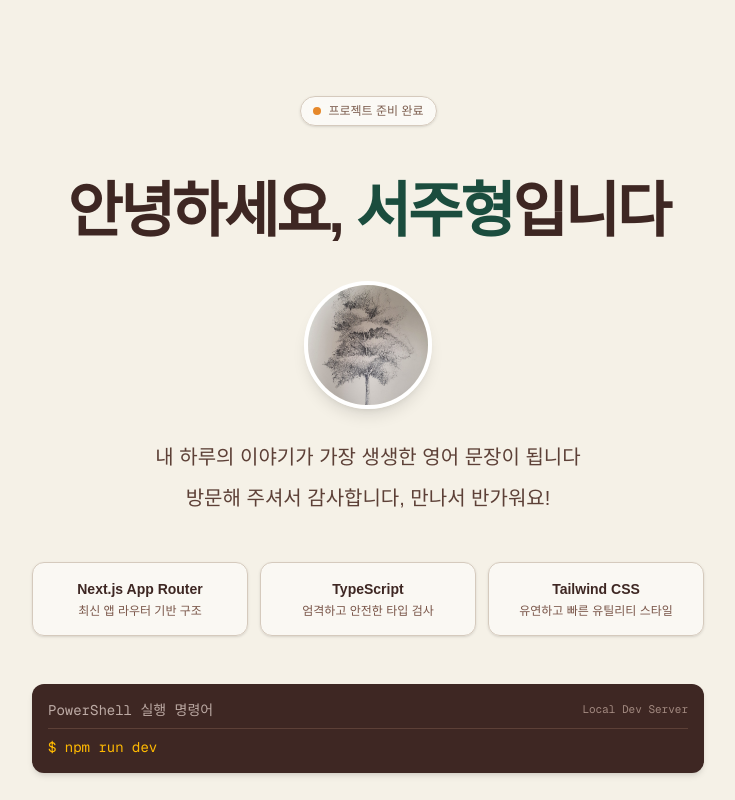
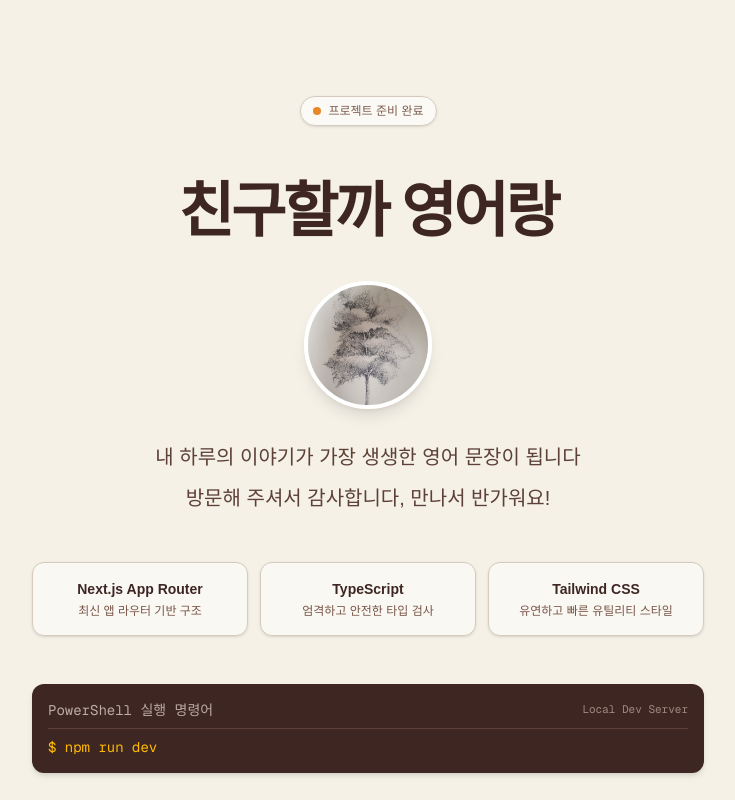
Before and after one commit to Juna379/my-first-site, a Next.js app: page / in a window 1280 px wide. Shown: the top 800 px of the page, without its empty margins (272-1007 px from the left). Built offline with nearby package versions, Linux system fonts and the light colour scheme.

Commit message:
제목 수정

```diff
--- a/app/layout.tsx
+++ b/app/layout.tsx
@@ -14,10 +14,10 @@ const geistMono = Geist_Mono({
 
 export const metadata: Metadata = {
   metadataBase: new URL("https://candoit30.vercel.app/"),
-  title: "안녕하세요, 서주형입니다",
+  title: "친구할까 영어랑",
   description: "내 하루의 이야기가 가장 생생한 영어 문장이 됩니다",
   openGraph: {
-    title: "안녕하세요, 서주형입니다",
+    title: "친구할까 영어랑",
     description: "내 하루의 이야기가 가장 생생한 영어 문장이 됩니다",
     url: "https://candoit30.vercel.app/",
     images: ["/tree.jpg"],
--- a/app/page.tsx
+++ b/app/page.tsx
@@ -14,7 +14,7 @@ export default function Home() {
         {/* Header */}
         <div className="space-y-6 sm:space-y-8 flex flex-col items-center text-center w-full px-2 sm:px-0">
           <h1 className="text-[1.75rem] sm:text-4xl md:text-5xl lg:text-6xl font-black tracking-tighter leading-tight text-balance break-words text-[#3E2723] dark:text-[#EFEBE9]">
-            안녕하세요, <span className="text-[#1B4D3E] dark:text-[#2D6A4F]">서주형</span>입니다
+            친구할까 영어랑
           </h1>
 
           <Image
```
